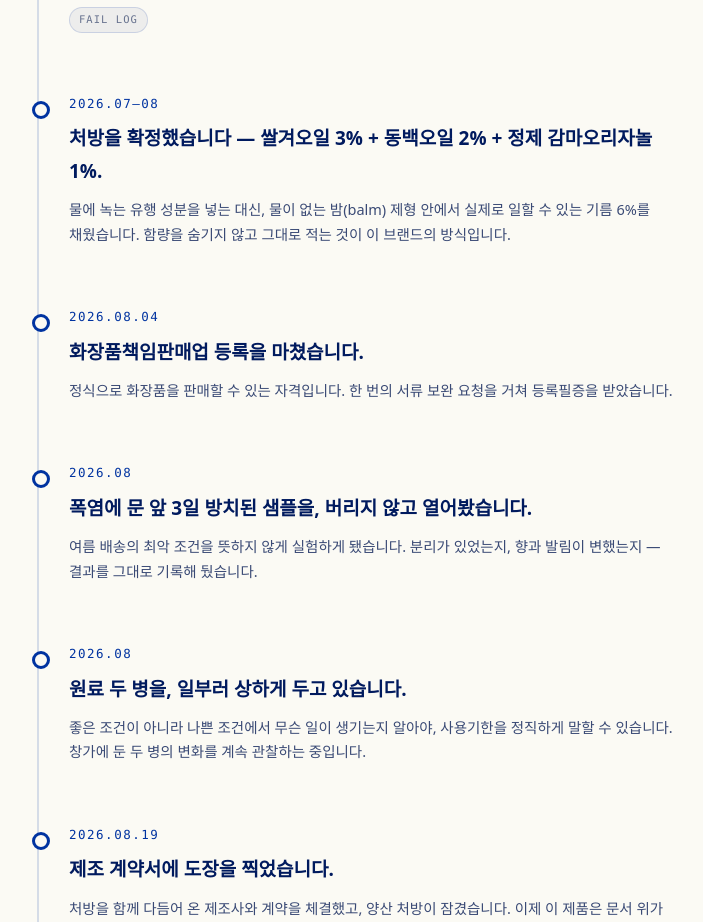
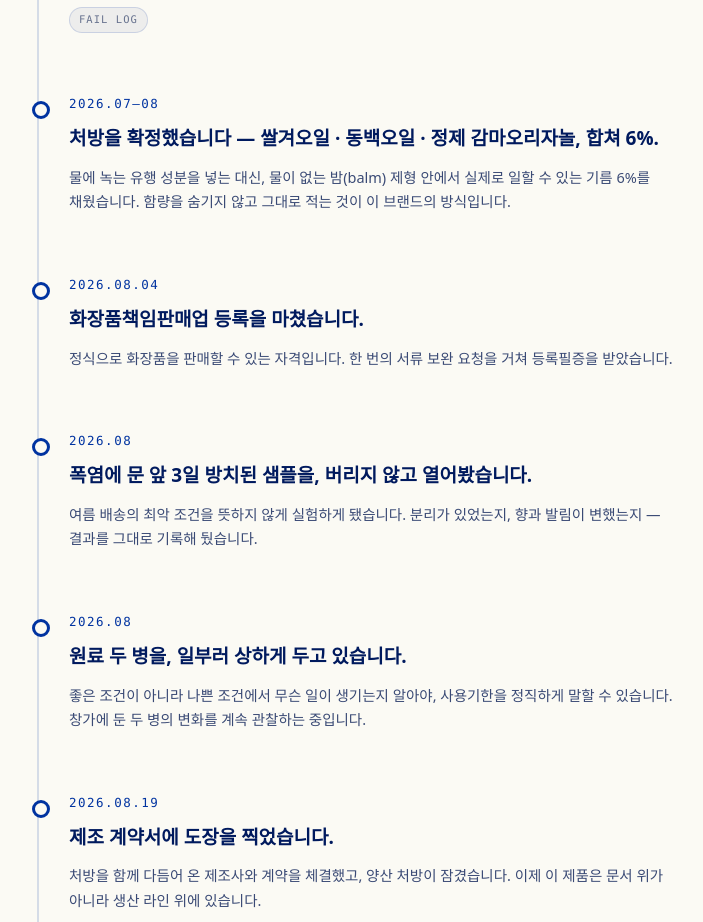
Before and after one commit to dambaeklab/dambaeklab.github.io, a plain HTML site: page log/index.html in a window 1280 px wide. Shown: the part 1421-2343 px from the top of the page, without its empty margins (283-986 px from the left). Drawn offline with Linux system fonts and the light colour scheme.

Commit message:
log v3.2: 처방 표기 = 개별 함량 삭제, 총량 6%만
Co-Authored-By: Claude Fable 5.1 <noreply@anthropic.com>
Claude-Session: https://claude.ai/code/session_01TvFNSK3H6LvuLnSycGYf4y

```diff
--- a/log/index.html
+++ b/log/index.html
@@ -103,7 +103,7 @@ footer a{color:var(--blue);text-decoration:none}
 
     <article class="entry">
       <div class="d">2026.07–08</div>
-      <h2>처방을 확정했습니다 — 쌀겨오일 3% + 동백오일 2% + 정제 감마오리자놀 1%.</h2>
+      <h2>처방을 확정했습니다 — 쌀겨오일 · 동백오일 · 정제 감마오리자놀, 합쳐 6%.</h2>
       <p>물에 녹는 유행 성분을 넣는 대신, 물이 없는 밤(balm) 제형 안에서 실제로 일할 수 있는 기름 6%를 채웠습니다. 함량을 숨기지 않고 그대로 적는 것이 이 브랜드의 방식입니다.</p>
     </article>
 
```
